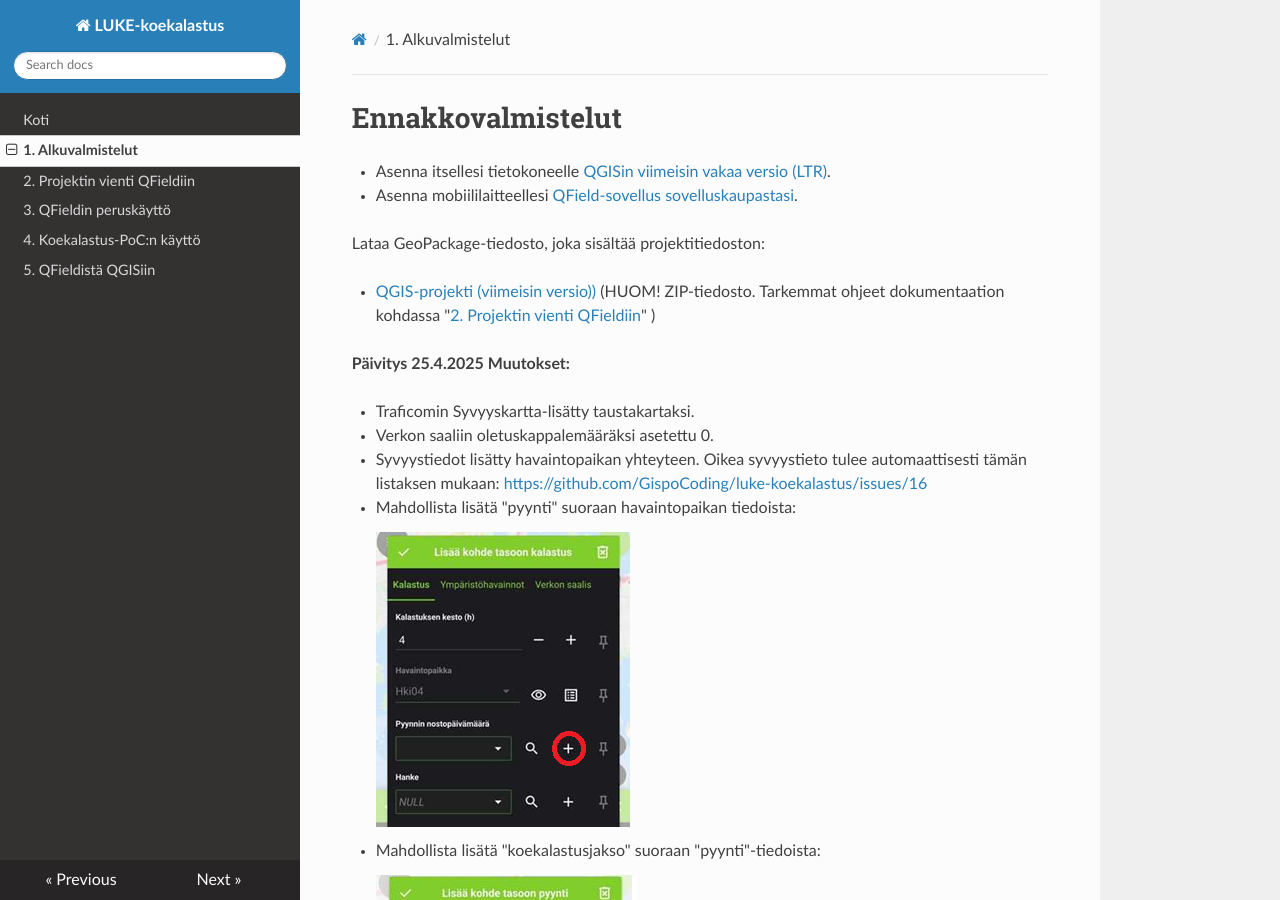
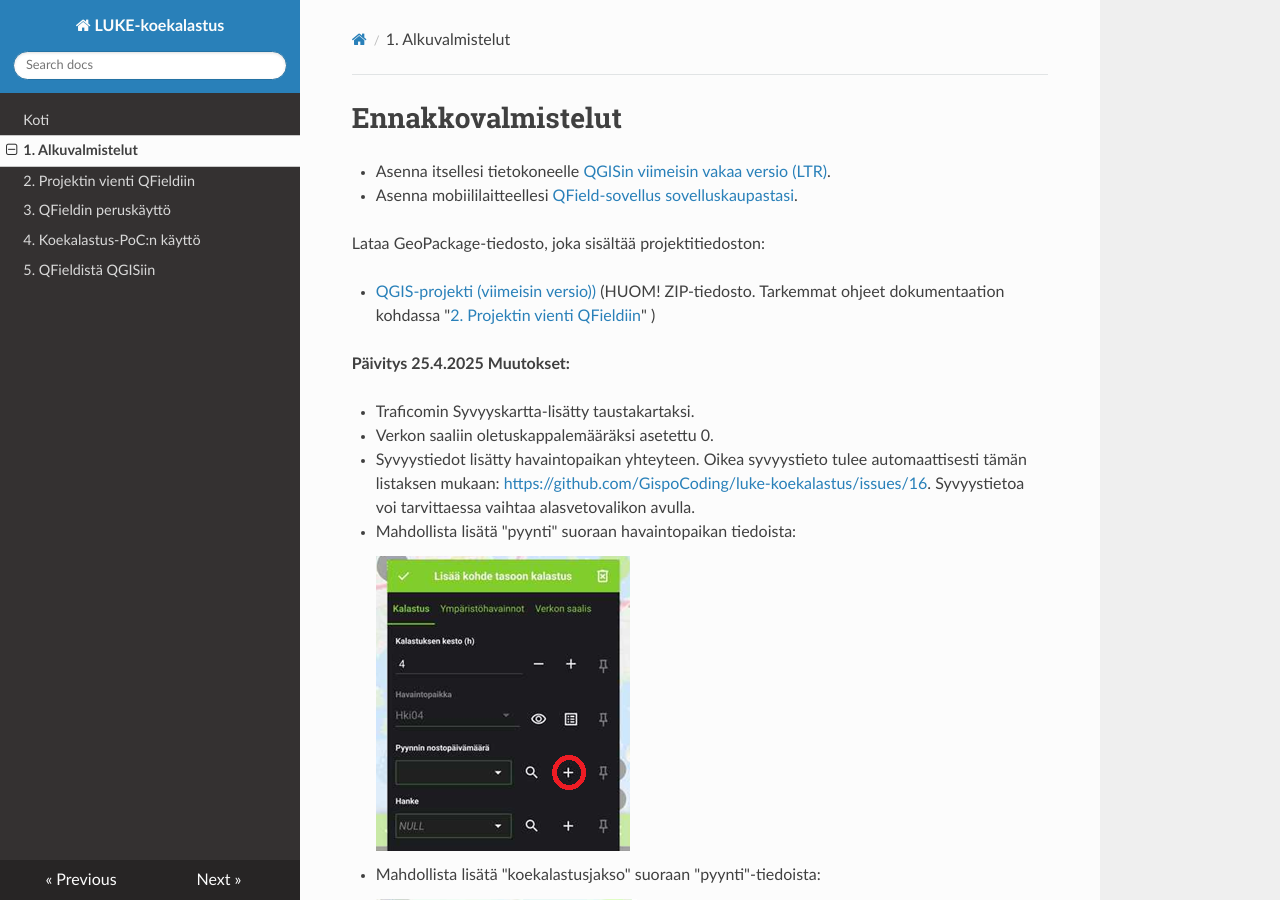
Before and after one commit to GispoCoding/luke-koekalastus, an MkDocs documentation site: the page built from docs/1_alkuvalmistelut.md, in a window 1280 px wide and 900 px high. Built offline with MkDocs 1.6.1, drawn with Linux system fonts in a browser that asks for light colours; nearby versions of some CDN libraries.

Commit message:
korjaus6

```diff
--- a/docs/1_alkuvalmistelut.md
+++ b/docs/1_alkuvalmistelut.md
@@ -13,7 +13,7 @@
 
 -   Verkon saaliin oletuskappalemääräksi asetettu 0.
 
--   Syvyystiedot lisätty havaintopaikan yhteyteen. Oikea syvyystieto tulee automaattisesti tämän listaksen mukaan: <https://github.com/GispoCoding/luke-koekalastus/issues/16>
+-   Syvyystiedot lisätty havaintopaikan yhteyteen. Oikea syvyystieto tulee automaattisesti tämän listaksen mukaan: <https://github.com/GispoCoding/luke-koekalastus/issues/16>. Syvyystietoa voi tarvittaessa vaihtaa alasvetovalikon avulla.
 
 -   Mahdollista lisätä "pyynti" suoraan havaintopaikan tiedoista:
 
```
Also changed, not shown: docs/2_vienti.md (+1 -1 lines).
